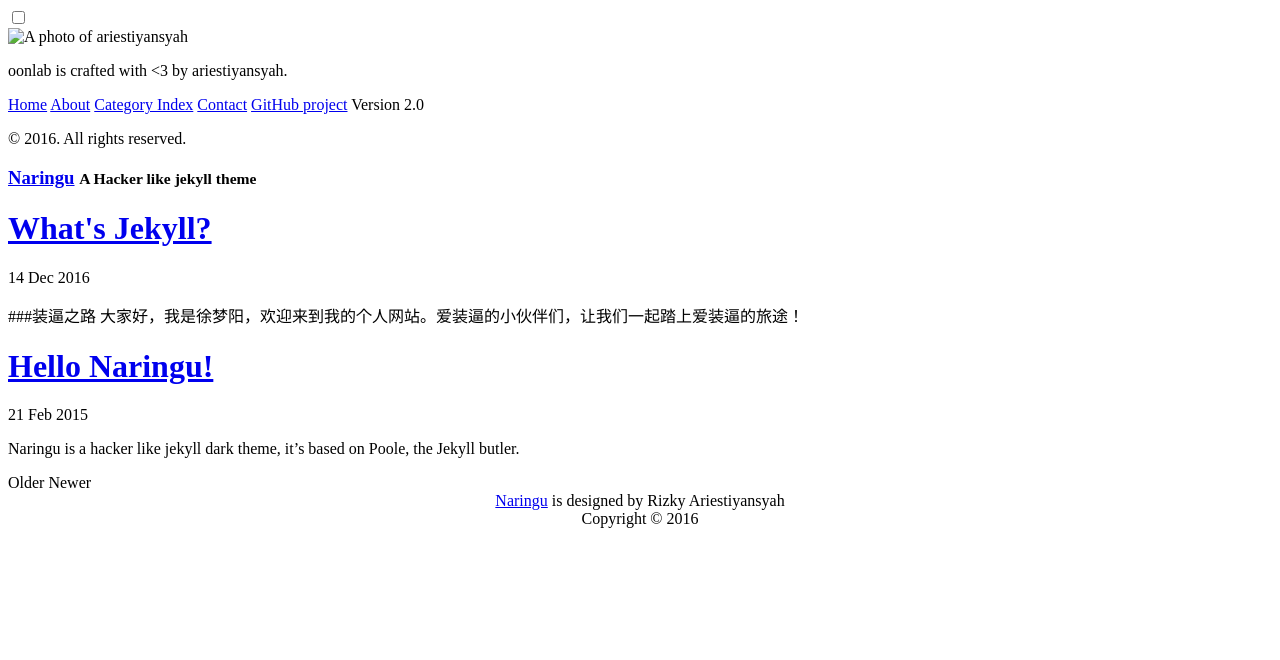
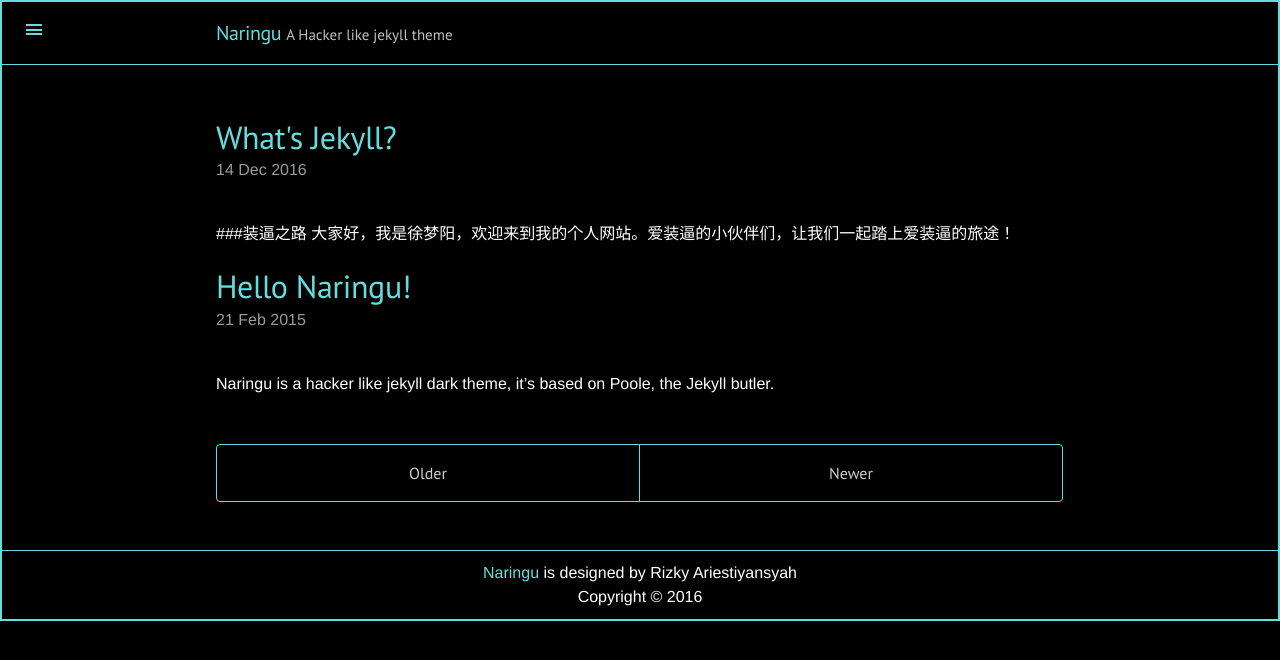
Before and after one commit to mengyangxu/pretendB, a Jekyll site: the page built from index.html, in a window 1280 px wide. Shown: the top 660 px of the page. Built offline with Jekyll 4.4.1, drawn with Linux system fonts in a browser that asks for light colours; the list of posts is cut into pages by our own code.

```diff
--- a/_config.yml
+++ b/_config.yml
@@ -14,7 +14,7 @@ permalink:           pretty
 title:               Naringu
 tagline:             'A Hacker like jekyll theme'
 description:         'oonlab is crafted with <3 by ariestiyansyah.'
-baseurl: "/pretendB" # the subpath of your site, e.g. /blog
+baseurl: "/pretendB/" # the subpath of your site, e.g. /blog
 url: "https://mengyangxu.github.io" # the base hostname & protocol for your site
 paginate:            7
 
```
